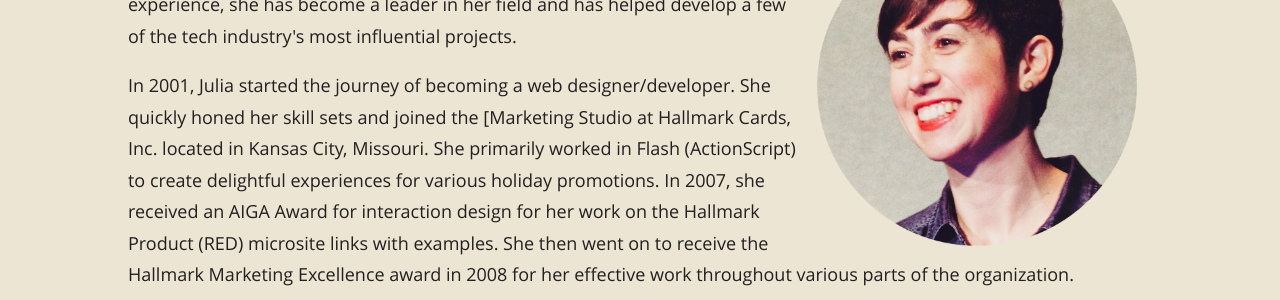
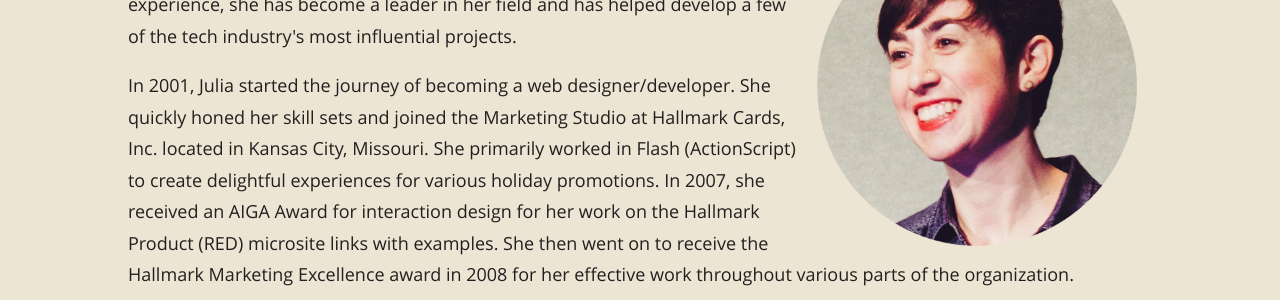
Before and after one commit to juliaelman/juliaelman.github.io, a Jekyll site: the page built from pages/about.md, in a window 1280 px wide. Shown: the part 290-590 px from the top of the page. Built offline with Jekyll 4.4.1, drawn with Linux system fonts in a browser that asks for light colours.

```diff
--- a/pages/about.md
+++ b/pages/about.md
@@ -9,7 +9,7 @@ body_id: page-detail
 <p>Julia is a Senior UI Developer with a strong background in both the <a href="https://github.com/juliaelman/">technical</a> and <a href="https://dribbble.com/juliaelman/">creative aspects</a> of web and mobile applications. With over a decade of experience, she has become a leader in her field and has helped develop a few of the tech industry's most influential projects.</p>
 
 
-<p>In 2001, Julia started the journey of becoming a web designer/developer. She quickly honed her skill sets and joined the [Marketing Studio at Hallmark Cards, Inc. located in Kansas City, Missouri. She primarily worked in Flash (ActionScript) to create delightful experiences for various holiday promotions. In 2007, she received an AIGA Award for interaction design for her work on the Hallmark Product (RED) microsite links with examples. She then went on to receive the Hallmark Marketing Excellence award in 2008 for her effective work throughout various parts of the organization.</p>
+<p>In 2001, Julia started the journey of becoming a web designer/developer. She quickly honed her skill sets and joined the Marketing Studio at Hallmark Cards, Inc. located in Kansas City, Missouri. She primarily worked in Flash (ActionScript) to create delightful experiences for various holiday promotions. In 2007, she received an AIGA Award for interaction design for her work on the Hallmark Product (RED) microsite links with examples. She then went on to receive the Hallmark Marketing Excellence award in 2008 for her effective work throughout various parts of the organization.</p>
 
 <p>Having the desire to dive deeper into the technical side of her work, Julia joined the elite team at the Lawrence Journal-World article about the LJW technical team based in Lawrence, Kansas in 2008. She worked alongside the core developers who created <a href="https://djangoproject.com/">Django</a>, a Python-based web framework, and started her journey into open source development. She worked with the team to create web and mobile interfaces for <a href="http://www.ellingtoncms.com/">Ellington CMS and Ellington Marketplace</a>. This work also included creating online video trainings and documentation to help support the broad customer base.</p>
 
```
Also changed, not shown: pages/work.md (+1 -1 lines).
